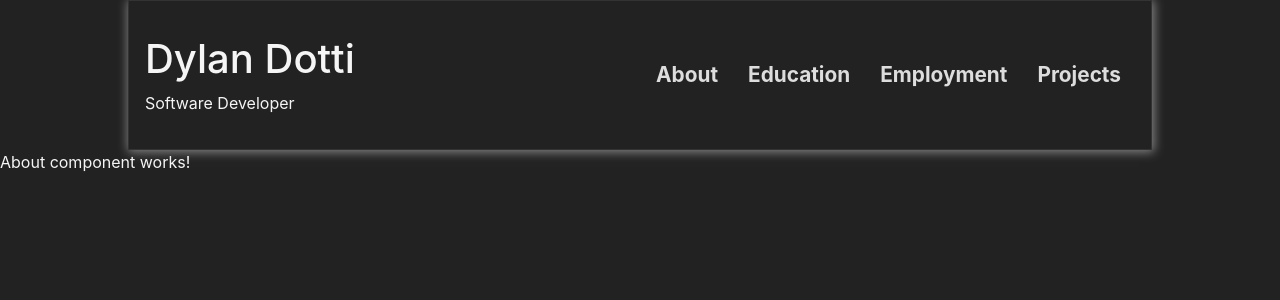
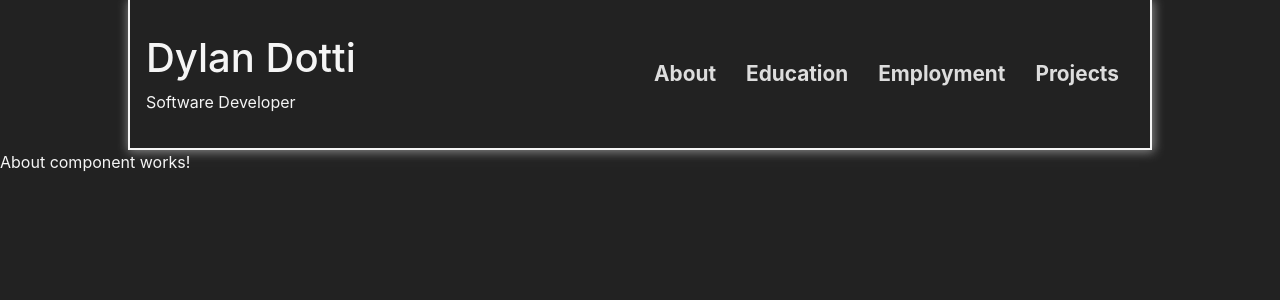
Before and after one commit to Dylan-Dotti/React-Portfolio-Website, a React (Create React App) app: page / in a window 1280 px wide. Shown: the top 300 px of the page. Built offline with nearby package versions, Linux system fonts and the light colour scheme.

Commit message:
Added Deviant cover photo

```diff
--- a/src/Components/MainHeader/index.tsx
+++ b/src/Components/MainHeader/index.tsx
@@ -7,24 +7,16 @@ export default class MainHeader extends React.Component {
     public render(): React.ReactNode {
         return (
             <div className="main-header">
-                <div className="title-group mx-3">
-                    <h1>Dylan Dotti</h1>
-                    Software Developer
+                <div className="title-group">
+                    <h1 className="name">Dylan Dotti</h1>
+                    <span className="subtitle">Software Developer</span>
                 </div>
                 <nav>
                     <ul className="nav-list">
-                        <li>
-                            <Link to="/">About</Link>
-                        </li>
-                        <li>
-                            <Link to="/education">Education</Link>
-                        </li>
-                        <li>
-                            <Link to="/employment">Employment</Link>
-                        </li>
-                        <li>
-                            <Link to="/projects">Projects</Link>
-                        </li>
+                        <li><Link to="/">About</Link></li>
+                        <li><Link to="/education">Education</Link></li>
+                        <li><Link to="/employment">Employment</Link></li>
+                        <li><Link to="/projects">Projects</Link></li>
                     </ul>
                 </nav>
             </div>
--- a/src/Components/MainHeader/main-header.scss
+++ b/src/Components/MainHeader/main-header.scss
@@ -1,3 +1,4 @@
+@import '../../Styles/colors.scss';
 
 .main-header {
     display: flex;
@@ -5,11 +6,12 @@
     width: 80%;
     height: 150px;
     margin: 0px auto;
-    border: 1px solid #333;
+    border: 2px solid $main-text-white;
+    border-top: none;
     box-shadow: 1px 1px 10px 1px #888888;
 
     .title-group {
-        margin: auto 0px;
+        margin: auto 1rem;
     }
 
     nav {
@@ -17,8 +19,7 @@
 
         .nav-list {
             display: flex;
-            margin: auto;
-            margin-right: 15px;
+            margin: auto 1rem;
 
             li {
                 list-style-type: none;
```
Also changed, not shown: src/Img/Deviant/deviant_action.PNG (added).
